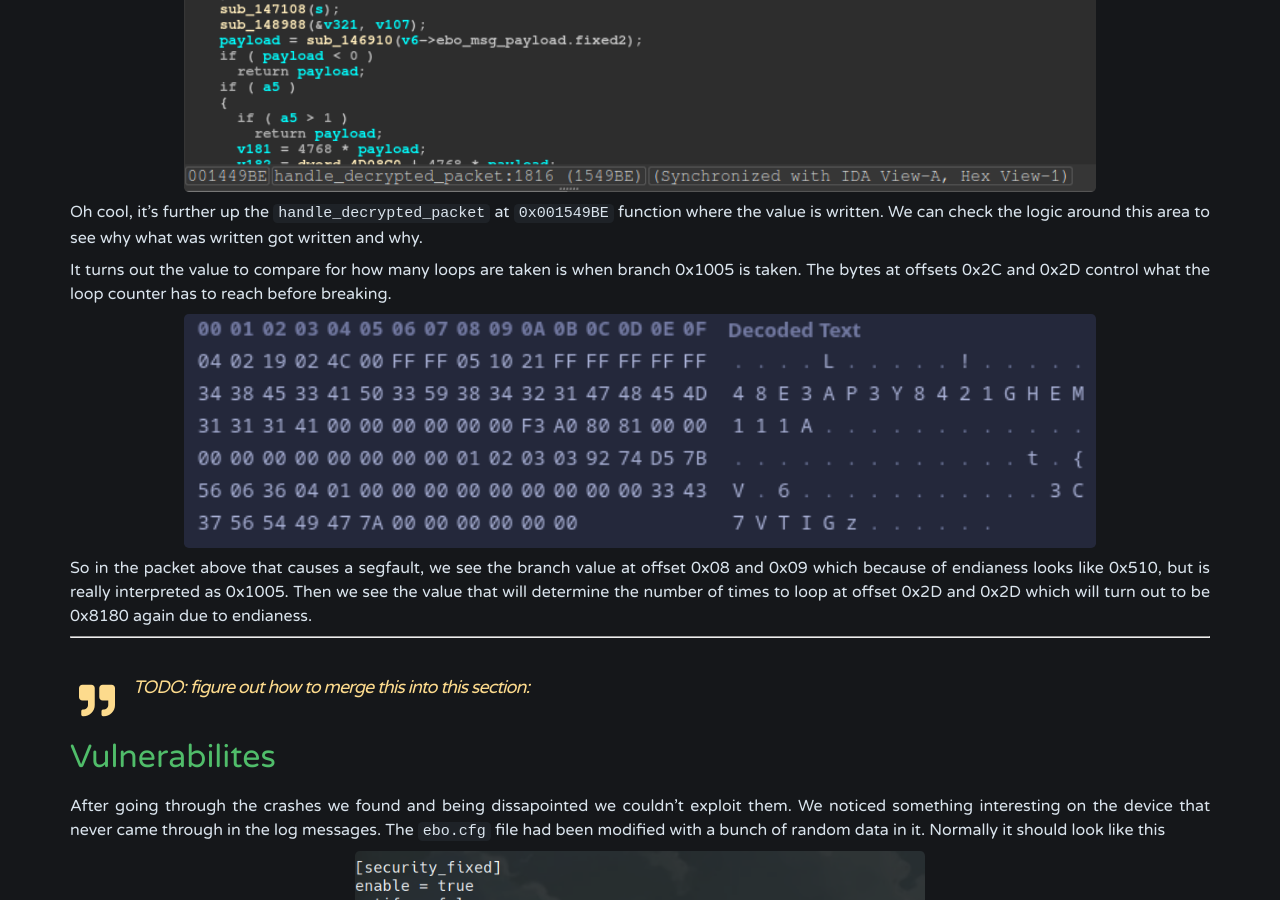
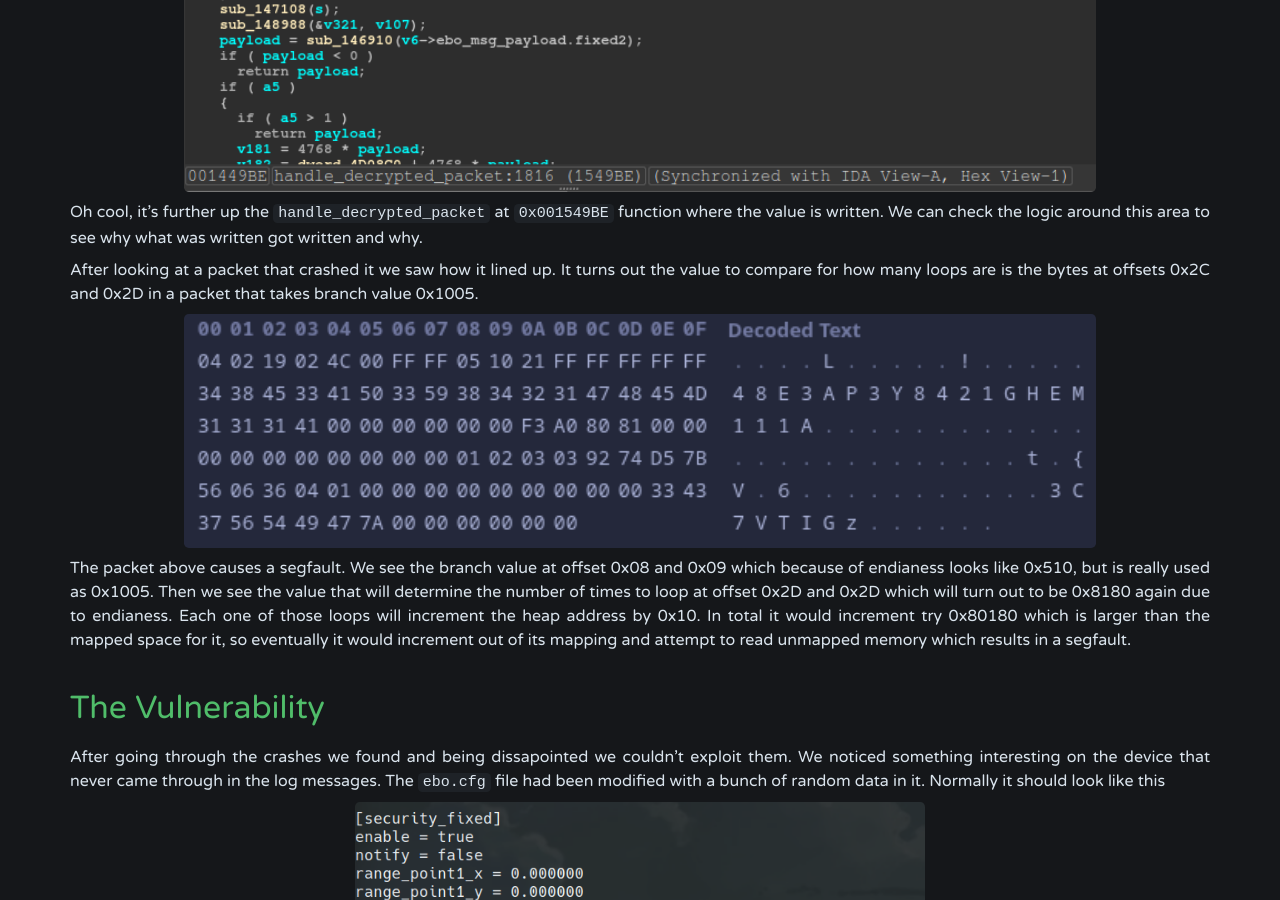
Before and after one commit to debugmen/debugmen.github.io, a Jekyll site: the page built from _posts/2022-03-10-enabot_series_part_3.md, in a window 1280 px wide and 900 px high, scrolled down 12373 px. Built offline with Jekyll 4.4.1, drawn with Linux system fonts in a browser that asks for light colours.

Commit message:
Better explaination

````diff
--- a/_posts/2022-03-10-enabot_series_part_3.md
+++ b/_posts/2022-03-10-enabot_series_part_3.md
@@ -331,19 +331,14 @@ So we can check the previous write again and go back further:
 
 Oh cool, it's further up the `handle_decrypted_packet` at `0x001549BE` function where the value is written. We can check the logic around this area to see why what was written got written and why.
 
-It turns out the value to compare for how many loops are taken is when branch 0x1005 is taken. The bytes at offsets 0x2C and 0x2D control what the loop counter has to reach before breaking.
+After looking at a packet that crashed it we saw how it lined up. It turns out the value to compare for how many loops are is the bytes at offsets 0x2C and 0x2D in a packet that takes branch value 0x1005.
 
 <p style="text-align:center;"><img src="/assets/enabot_part3/segfault_packet.png" alt="ebocontrol" style="height: 80%; width:80%;"/></p>
 
-So in the packet above that causes a segfault, we see the branch value at offset 0x08 and 0x09 which because of endianess looks like 0x510, but is really interpreted as 0x1005. Then we see the value that will determine the number of times to loop at offset 0x2D and 0x2D which will turn out to be 0x8180 again due to endianess.
-
-----------------------------------------------------
-
-> TODO: figure out how to merge this into this section:
+The packet above causes a segfault. We see the branch value at offset 0x08 and 0x09 which because of endianess looks like 0x510, but is really used as 0x1005. Then we see the value that will determine the number of times to loop at offset 0x2D and 0x2D which will turn out to be 0x8180 again due to endianess. Each one of those loops will increment the heap address by 0x10. In total it would increment try 0x80180 which is larger than the mapped space for it, so eventually it would increment out of its mapping and attempt to read unmapped memory which results in a segfault.
 
 
-
-# Vulnerabilites
+# The Vulnerability
 
 After going through the crashes we found and being dissapointed we couldn't exploit them. We noticed something interesting on the device that never came through in the log messages. The ```ebo.cfg``` file had been modified with a bunch of random data in it. Normally it should look like this
 
````
